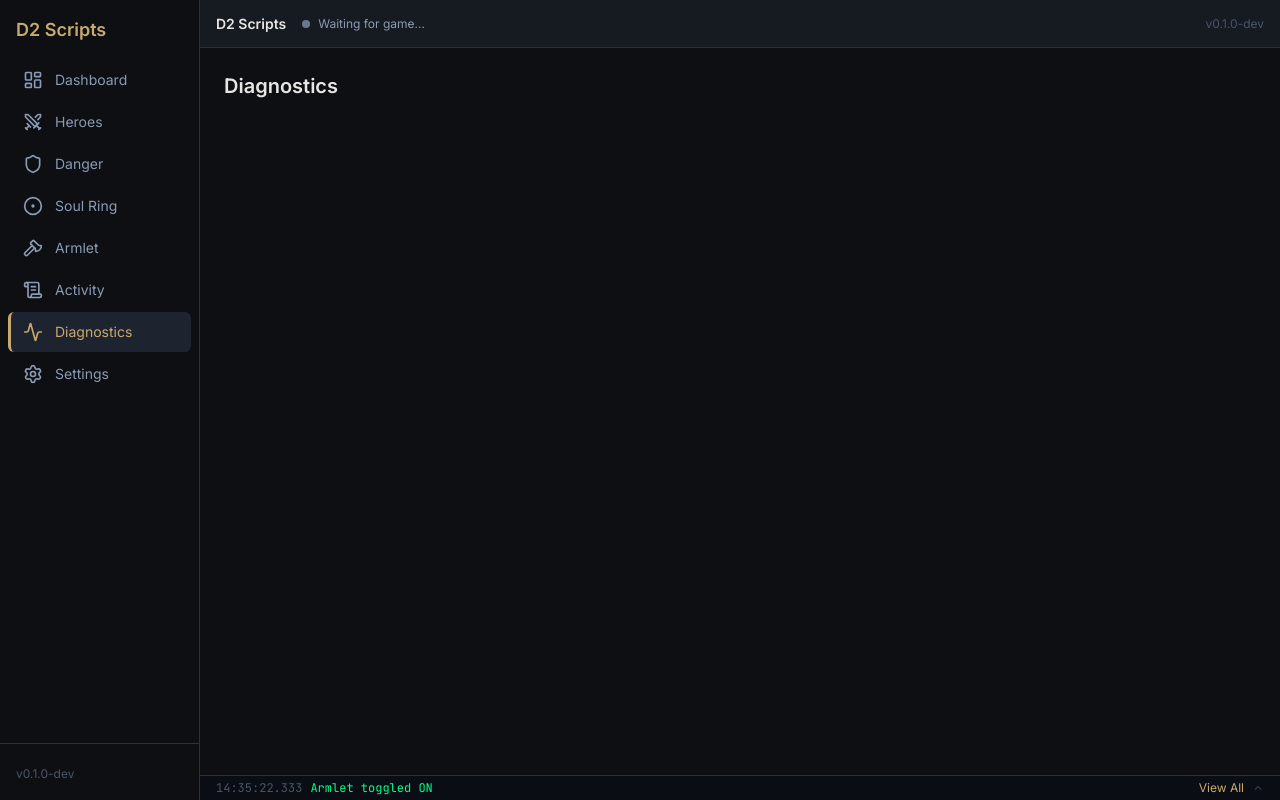
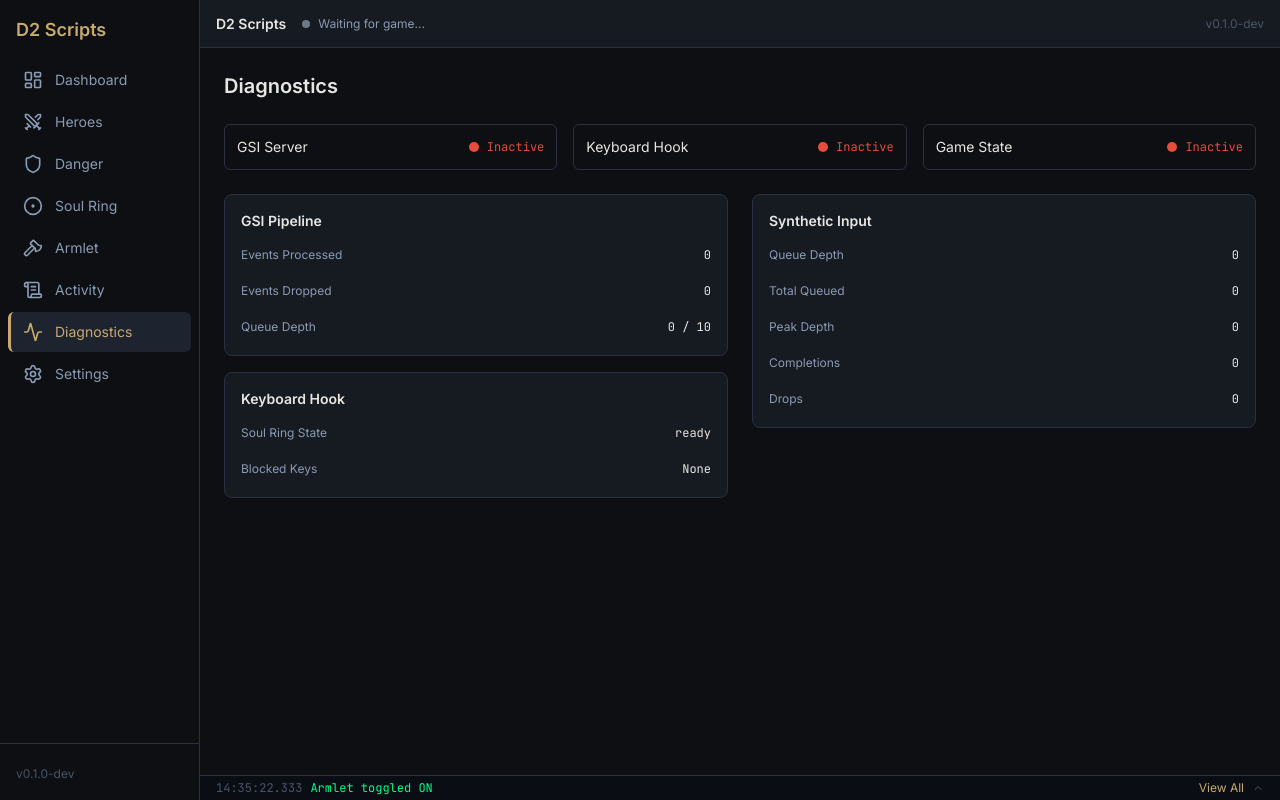
Before and after one commit to zfael/dota2-scripts, a React (Vite) app in the folder src-ui/: page /diagnostics in a window 1280 px wide. Built offline with nearby package versions, Linux system fonts and the light colour scheme.

Commit message:
feat(ui): implement Diagnostics page

```diff
--- a/src-ui/src/pages/Diagnostics.tsx
+++ b/src-ui/src/pages/Diagnostics.tsx
@@ -1,3 +1,66 @@
+import { Card } from "../components/common/Card";
+import { useGameStore } from "../stores/gameStore";
+
+function StatusDot({ active, label }: { active: boolean; label: string }) {
+  return (
+    <div className="flex items-center justify-between rounded-md border border-border bg-base p-3">
+      <span className="text-sm text-content">{label}</span>
+      <div className="flex items-center gap-2">
+        <span className={`h-2.5 w-2.5 rounded-full ${active ? "bg-success" : "bg-danger"}`} />
+        <span className={`text-xs font-mono ${active ? "text-success" : "text-danger"}`}>
+          {active ? "Active" : "Inactive"}
+        </span>
+      </div>
+    </div>
+  );
+}
+
+function MetricRow({ label, value }: { label: string; value: string | number }) {
+  return (
+    <div className="flex items-center justify-between py-1">
+      <span className="text-xs text-subtle">{label}</span>
+      <span className="font-mono text-xs text-content">{value}</span>
+    </div>
+  );
+}
+
 export default function Diagnostics() {
-  return <div className="p-6"><h2 className="text-xl font-semibold">Diagnostics</h2></div>;
+  const diag = useGameStore((s) => s.diagnostics);
+
+  return (
+    <div className="space-y-6 p-6">
+      <h2 className="text-xl font-semibold">Diagnostics</h2>
+
+      <div className="grid grid-cols-3 gap-4">
+        <StatusDot active={diag.gsiConnected} label="GSI Server" />
+        <StatusDot active={diag.keyboardHookActive} label="Keyboard Hook" />
+        <StatusDot active={diag.gsiConnected} label="Game State" />
+      </div>
+
+      <div className="grid grid-cols-1 gap-6 lg:grid-cols-2">
+        <div className="space-y-4">
+          <Card title="GSI Pipeline">
+            <MetricRow label="Events Processed" value={diag.queueMetrics.eventsProcessed} />
+            <MetricRow label="Events Dropped" value={diag.queueMetrics.eventsDropped} />
+            <MetricRow label="Queue Depth" value={`${diag.queueMetrics.currentQueueDepth} / ${diag.queueMetrics.maxQueueDepth}`} />
+          </Card>
+
+          <Card title="Keyboard Hook">
+            <MetricRow label="Soul Ring State" value={diag.soulRingState} />
+            <MetricRow label="Blocked Keys" value={diag.blockedKeys.join(", ") || "None"} />
+          </Card>
+        </div>
+
+        <div className="space-y-4">
+          <Card title="Synthetic Input">
+            <MetricRow label="Queue Depth" value={diag.syntheticInput.queueDepth} />
+            <MetricRow label="Total Queued" value={diag.syntheticInput.totalQueued} />
+            <MetricRow label="Peak Depth" value={diag.syntheticInput.peakDepth} />
+            <MetricRow label="Completions" value={diag.syntheticInput.completions} />
+            <MetricRow label="Drops" value={diag.syntheticInput.drops} />
+          </Card>
+        </div>
+      </div>
+    </div>
+  );
 }
```
